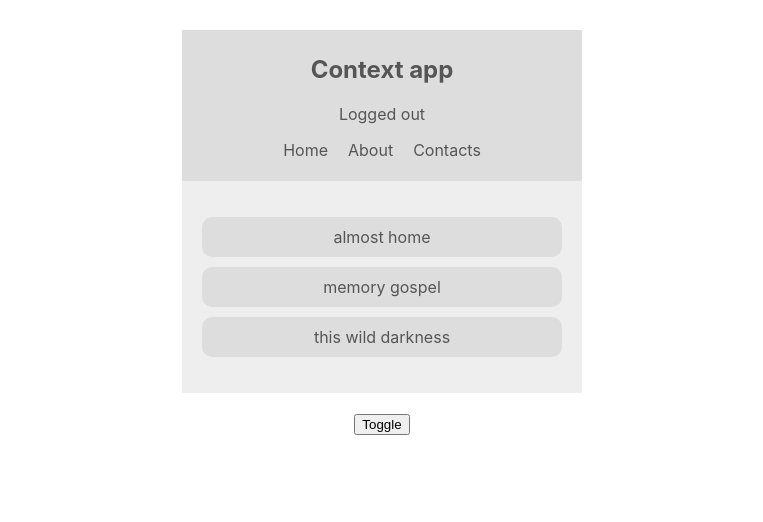
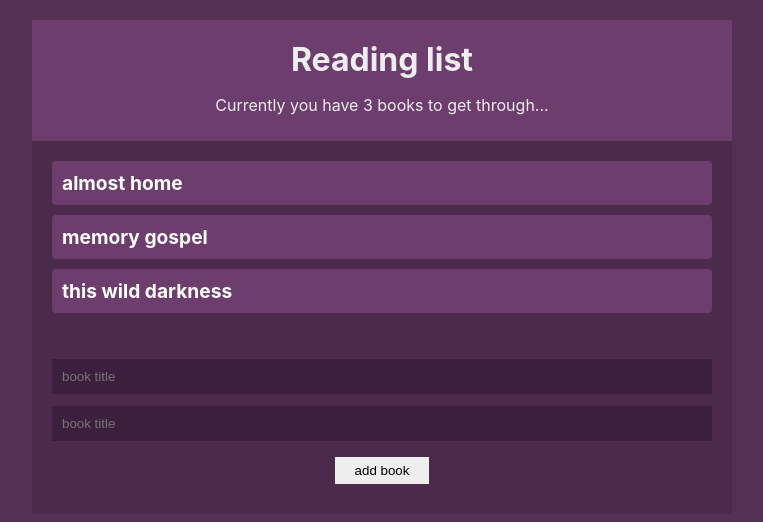
Before and after one commit to dolimovkhumoyun/book_list, a React (Create React App) app: page / in a window 1280 px wide. Shown: the top 522 px of the page, without its empty margins (258-1021 px from the left). Built offline with nearby package versions, Linux system fonts and the light colour scheme.

Commit message:
initial commit

```diff
--- a/src/App.js
+++ b/src/App.js
@@ -1,24 +1,18 @@
 import React from "react";
-
+import BookContextProvider from "./contexts/BookContext";
 import Navbar from "./components/Navbar";
+import BookDetails from "./components/BookDetails";
 import BookList from "./components/BookList";
-import ThemeToogle from "./components/ThemeToggle";
-import BookContextProvider from "./contexts/BookContext";
-import AuthContextProvider from "./contexts/AuthContext";
-import ThemeContextProvider from "./contexts/ThemeContext";
+import NewBookForm from "./components/BookForm";
 
 const App = props => {
   return (
     <div className="App">
-      <ThemeContextProvider>
-        <AuthContextProvider>
-          <Navbar />
-          <BookContextProvider>
-            <BookList />
-          </BookContextProvider>
-          <ThemeToogle />
-        </AuthContextProvider>
-      </ThemeContextProvider>
+      <BookContextProvider>
+        <Navbar />
+        <BookList />
+        <NewBookForm />
+      </BookContextProvider>
     </div>
   );
 };
--- /dev/null
+++ b/src/components/BookDetails.jsx
@@ -0,0 +1,14 @@
+import React, { useContext } from "react";
+import { BookContext } from "../contexts/BookContext";
+
+const BookDetails = ({ book, key }) => {
+  const { removeBook } = useContext(BookContext);
+  return (
+    <li onClick={() => removeBook(book.id)} key={key}>
+      <div className="title">{book.title}</div>
+      <div className="author">{book.author}</div>
+    </li>
+  );
+};
+
+export default BookDetails;
--- /dev/null
+++ b/src/components/BookForm.jsx
@@ -0,0 +1,37 @@
+import React, { useState, useContext } from "react";
+import { BookContext } from "../contexts/BookContext";
+
+const NewBookForm = () => {
+  const { addBook } = useContext(BookContext);
+  const [title, setTitle] = useState("");
+  const [author, setAuthor] = useState("");
+
+  const handleSubmit = e => {
+    e.preventDefault();
+    addBook(title, author);
+    setTitle("");
+    setAuthor("");
+  };
+
+  return (
+    <form onSubmit={handleSubmit}>
+      <input
+        type="text"
+        placeholder="book title"
+        value={title}
+        onChange={e => setTitle(e.target.value)}
+        required
+      />
+      <input
+        type="text"
+        placeholder="book title"
+        value={author}
+        onChange={e => setAuthor(e.target.value)}
+        required
+      />
+      <input type="submit" value="add book" />
+    </form>
+  );
+};
+
+export default NewBookForm;
--- a/src/components/BookList.jsx
+++ b/src/components/BookList.jsx
@@ -1,22 +1,19 @@
 import React, { useContext } from "react";
-
-import { ThemeContext } from "../contexts/ThemeContext";
 import { BookContext } from "../contexts/BookContext";
+import BookDetails from "./BookDetails";
 
 const BookList = () => {
-  const { isLightTheme, light, dark } = useContext(ThemeContext);
   const { books } = useContext(BookContext);
-  const theme = isLightTheme ? light : dark;
-  return (
-    <div className="book-list" style={{ color: theme.syntax, background: theme.bg }}>
+  return books.length ? (
+    <div className="book-list">
       <ul>
         {books.map(book => (
-          <li style={{ background: theme.ui }} key={books.id}>
-            {book.title}
-          </li>
+          <BookDetails book={book} key={book.id} />
         ))}
       </ul>
     </div>
+  ) : (
+    <div className="empty">No books to read. Hello free time :)</div>
   );
 };
 
--- a/src/components/Navbar.jsx
+++ b/src/components/Navbar.jsx
@@ -1,23 +1,15 @@
 import React, { useContext } from "react";
 
-import { ThemeContext } from "../contexts/ThemeContext";
-import { AuthContext } from "../contexts/AuthContext";
+import { BookContext } from "../contexts/BookContext";
 
-const NavBar = () => {
-  const { isLightTheme, light, dark } = useContext(ThemeContext);
-  const { isAuthenticated, toggleAuth } = useContext(AuthContext);
-  const theme = isLightTheme ? light : dark;
+const Navbar = () => {
+  const { books } = useContext(BookContext);
   return (
-    <nav style={{ background: theme.ui, color: theme.syntax }}>
-      <h1>Context app</h1>
-      <div onClick={toggleAuth}>{isAuthenticated ? "Logged in" : "Logged out"}</div>
-      <ul>
-        <li>Home</li>
-        <li>About</li>
-        <li>Contacts</li>
-      </ul>
-    </nav>
+    <div className="navbar">
+      <h1>Reading list</h1>
+      <p>Currently you have {books.length} books to get through...</p>{" "}
+    </div>
   );
 };
 
-export default NavBar;
+export default Navbar;
--- a/src/components/ThemeToggle.jsx
+++ /dev/null
@@ -1,10 +0,0 @@
-import React, { useContext } from "react";
-
-import { ThemeContext } from "../contexts/ThemeContext";
-
-const ThemeToogle = () => {
-  const { toggleTheme } = useContext(ThemeContext);
-  return <button onClick={toggleTheme}>Toggle</button>;
-};
-
-export default ThemeToogle;
--- a/src/contexts/AuthContext.js
+++ /dev/null
@@ -1,23 +0,0 @@
-import React, { Component, createContext } from "react";
-
-export const AuthContext = createContext();
-
-class AuthContextProvider extends Component {
-  state = {
-    isAuthenticated: false
-  };
-
-  toggleAuth = () => {
-    this.setState({ isAuthenticated: !this.state.isAuthenticated });
-  };
-
-  render() {
-    return (
-      <AuthContext.Provider value={{ ...this.state, toggleAuth: this.toggleAuth }}>
-        {this.props.children}
-      </AuthContext.Provider>
-    );
-  }
-}
-
-export default AuthContextProvider;
--- a/src/contexts/BookContext.js
+++ b/src/contexts/BookContext.js
@@ -8,7 +8,17 @@
     { title: "memory gospel", id: 2 },
     { title: "this wild darkness", id: 3 }
   ]);
-  return <BookContext.Provider value={{ books }}>{props.children}</BookContext.Provider>;
+
+  const addBook = (title, author) => {
+    setBooks([...books, { title, author, id: books.length + 1 }]);
+  };
+
+  const removeBook = id => {
+    console.log(id);
+    setBooks(books.filter(book => book.id !== id));
+  };
+
+  return <BookContext.Provider value={{ books, addBook, removeBook }}>{props.children}</BookContext.Provider>;
 };
 
 export default BookContextProvider;
--- a/src/contexts/ThemeContext.js
+++ /dev/null
@@ -1,25 +0,0 @@
-import React, { Component, createContext } from "react";
-
-export const ThemeContext = createContext();
-
-class ThemeContextProvider extends Component {
-  state = {
-    isLightTheme: true,
-    light: { syntax: "#555", ui: "#ddd", bg: "#eee" },
-    dark: { syntax: "#ddd", ui: "#333", bg: "#555" }
-  };
-
-  toggleTheme = () => {
-    this.setState({ isLightTheme: !this.state.isLightTheme });
-  };
-
-  render() {
-    return (
-      <ThemeContext.Provider value={{ ...this.state, toggleTheme: this.toggleTheme }}>
-        {this.props.children}
-      </ThemeContext.Provider>
-    );
-  }
-}
-
-export default ThemeContextProvider;
--- a/src/index.css
+++ b/src/index.css
@@ -4,33 +4,72 @@
     "Fira Sans", "Droid Sans", "Helvetica Neue", sans-serif;
   -webkit-font-smoothing: antialiased;
   -moz-osx-font-smoothing: grayscale;
+  background: #553055;
 }
-/* app styles */
 .App {
-  max-width: 400px;
-  margin: 30px auto;
+  background: #4c2a4c;
+  margin: 20px auto;
+  width: 90%;
+  max-width: 700px;
+  color: #eee;
+}
+.navbar {
+  padding: 10px 20px;
   text-align: center;
+  background: #6d3d6d;
 }
-nav {
-  padding: 5px;
+.navbar h1 {
+  margin: 10px 0;
 }
-nav ul {
-  padding: 0;
-}
-nav ul li {
-  display: inline-block;
-  margin: 0 10px;
-}
+
 .book-list {
-  padding: 20px;
-  margin-bottom: 20px;
+  margin: 20px;
 }
 .book-list ul {
   padding: 0;
   list-style-type: none;
 }
 .book-list li {
+  background: #6d3d6d;
+  border-radius: 4px;
   padding: 10px;
+  cursor: pointer;
+  margin: 10px 0;
+}
+.book-list li:hover {
+  opacity: 0.7;
+  text-decoration: line-through;
+}
+.book-list .title {
+  font-weight: bold;
+  color: #fff;
+  font-size: 1.2em;
+}
+.book-list .author {
+  font-size: 0.9em;
+  color: #ddd;
+}
+.empty {
+  margin: 20px;
+  text-align: center;
+}
+
+form {
+  padding: 20px;
+}
+input[type="text"] {
+  width: 100%;
+  padding: 10px;
+  box-sizing: border-box;
+  margin: 6px 0;
+  background: #3c1f3c;
+  color: #fff;
+  border: 0;
+}
+input[type="submit"] {
   margin: 10px auto;
-  border-radius: 10px;
+  background: #eee;
+  border: 0;
+  padding: 6px 20px;
+  display: block;
 }
```
